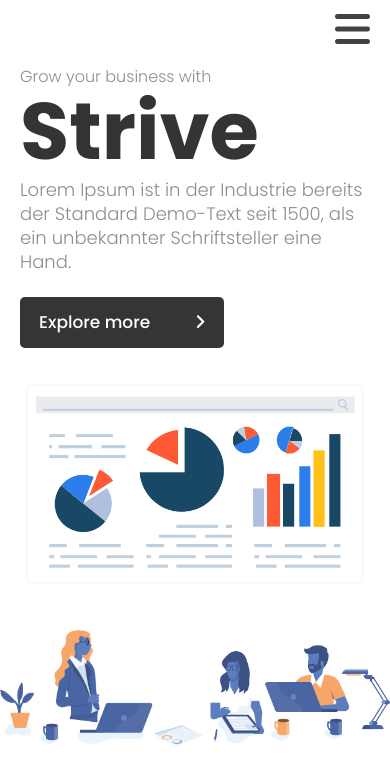
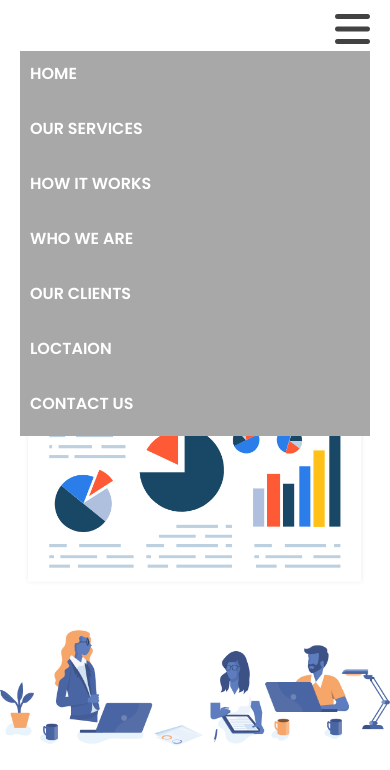
Before and after one commit to obaidkhanpro/strive-web, a plain HTML site: page index.html in a window 390 px wide. Both pictures are taken after a click on the button 352 px from the left and 103 px from the top of the page. Shown: the part 74-844 px from the top of the page. Drawn offline with nearby package versions, Linux system fonts and the light colour scheme.

Commit message:
responsive menu fix

```diff
--- a/index.html
+++ b/index.html
@@ -22,7 +22,7 @@
                 </div>
                         <div class="mob-nav">
                             <button><i class="fas fa-bars"></i></button>
-                            <!-- <ul class="mob-list">
+                            <ul class="mob-list">
 
                                 <li><a href="#"> home</a></li>
                                 <li><a href="#"> our services</a></li>
@@ -31,7 +31,7 @@
                                 <li><a href="#"> our clients </a></li>
                                 <li><a href="#"> loctaion</a></li>
                                 <li><a href="#">contact us</a></li>
-                            </ul> -->
+                            </ul>
                         </div>
                 <div class="nav">
                     <ul>
```
